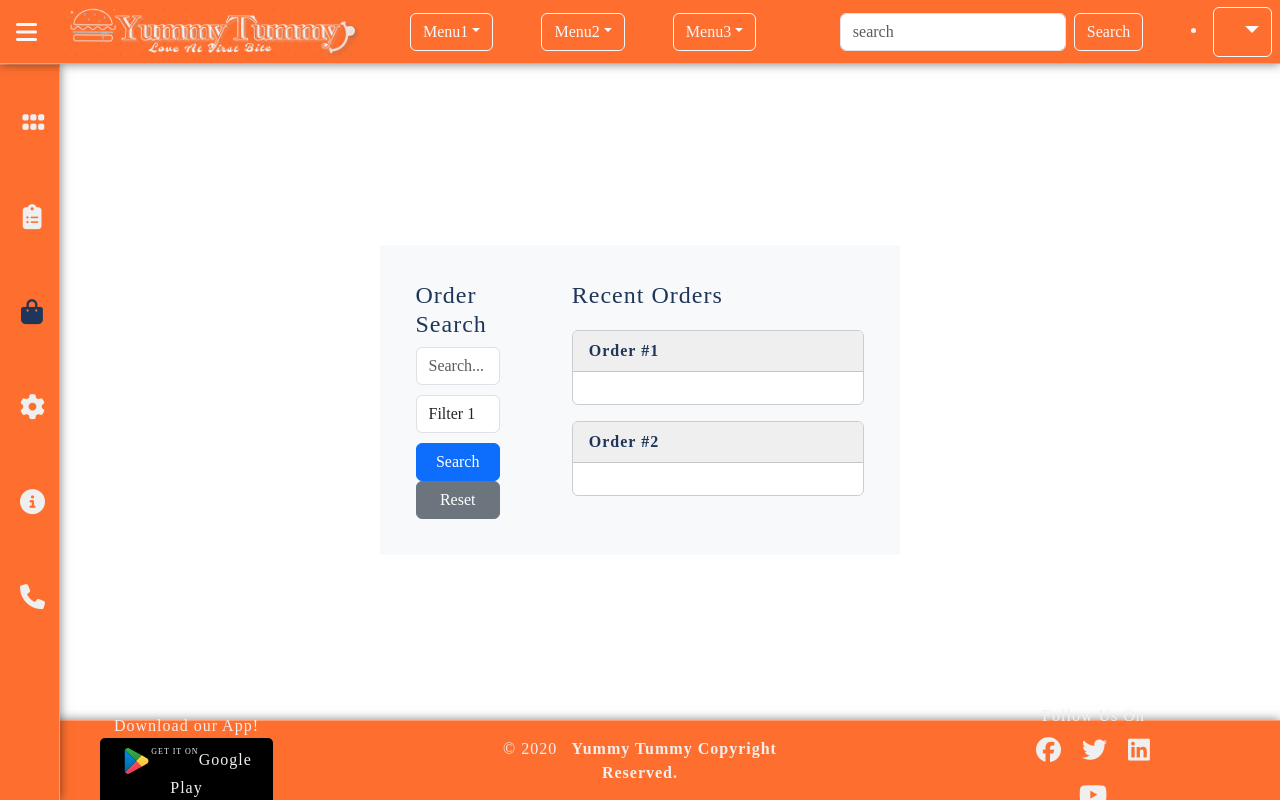
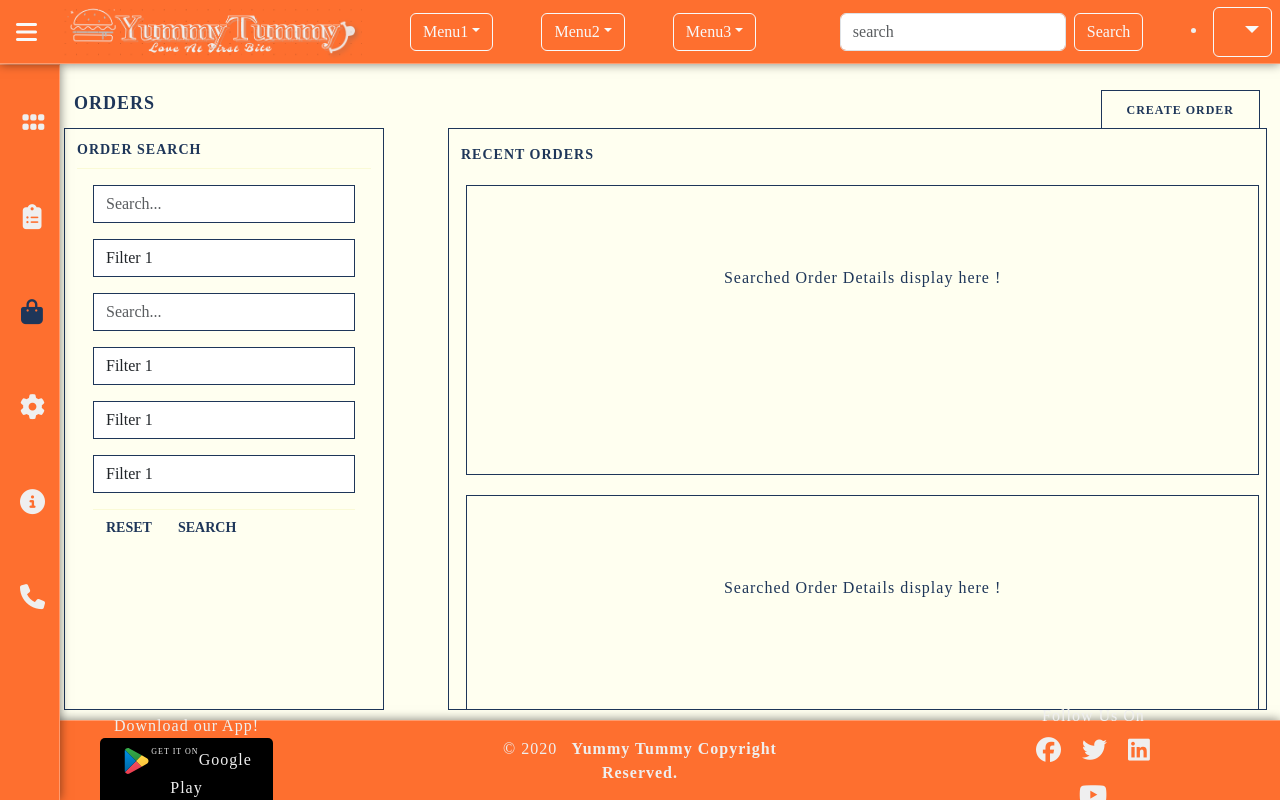
Before and after one commit to NaniBabuPallapu/fullstack_yummy_tummy_app, an Angular app in the folder angular-yummy-tummy/: page /orders in a window 1280 px wide. Built offline with nearby package versions, Linux system fonts and the light colour scheme; sample sign-in values are in the browser's storage.

Commit message:
adding search components

```diff
--- a/angular-yummy-tummy/src/app/app.module.ts
+++ b/angular-yummy-tummy/src/app/app.module.ts
@@ -24,6 +24,7 @@ import { UpdateProfileComponent } from './components/users/update-profile/update
 import { FormsModule, ReactiveFormsModule } from '@angular/forms';
 import { LoginComponent } from './components/login/login.component';
 import { UserRoutingModule } from './components/users/user-routing.module';
+import { SearchOrderComponent } from './components/order/search-order/search-order.component';
 @NgModule({
   declarations: [
     AppComponent,
@@ -45,6 +46,7 @@ import { UserRoutingModule } from './components/users/user-routing.module';
     DeleteProfileComponent,
     UpdateProfileComponent,
     LoginComponent,
+    SearchOrderComponent,
   ],
   imports: [
     BrowserModule,
--- a/angular-yummy-tummy/src/app/components/order/orders/orders.component.html
+++ b/angular-yummy-tummy/src/app/components/order/orders/orders.component.html
@@ -1,15 +1,18 @@
-<!DOCTYPE html>
-<html lang="en">
-<head>
-    <!-- Add your CSS links here -->
-</head>
-<body>
 <div class="container-fluid">
+    <div class="orders">ORDERS</div>
+    <div class="display">
+        <a class="create-order-custom" href="#">CREATE ORDER</a>
+    </div>
+
     <div class="row">
         <!-- Left Container for Order Search -->
-            <div class="col-lg-3 bg-light left-container">
+        <div class="col-lg-3 left-container custom-left-container">
+            <div class="header">
+                <div class="title mb-2">ORDER SEARCH</div>
+            </div>
+
             <div class="p-3">
-                    <h4>Order Search</h4>
+
                 <form>
                     <div class="form-group">
                         <input type="text" class="form-control" placeholder="Search...">
@@ -21,36 +24,51 @@
                             <option>Filter 3</option>
                         </select>
                     </div>
-                        <button type="submit" class="btn btn-primary">Search</button>
-                        <button type="reset" class="btn btn-secondary">Reset</button>
+                    <div class="form-group">
+                        <input type="text" class="form-control" placeholder="Search...">
+                    </div>
+                    <div class="form-group">
+                        <select class="form-control">
+                            <option>Filter 1</option>
+                            <option>Filter 2</option>
+                            <option>Filter 3</option>
+                        </select>
+                    </div>
+                    <div class="form-group">
+                        <select class="form-control">
+                            <option>Filter 1</option>
+                            <option>Filter 2</option>
+                            <option>Filter 3</option>
+                        </select>
+                    </div>
+                    <div class="form-group">
+                        <select class="form-control">
+                            <option>Filter 1</option>
+                            <option>Filter 2</option>
+                            <option>Filter 3</option>
+                        </select>
+                    </div>
+
+                    <div class="footer">
+                        <button type="reset" class="btn btn-custom-reset">RESET</button>
+                        <button type="submit" class="btn btn-custom-search">SEARCH</button>
+                    </div>
+
                 </form>
             </div>
         </div>
 
+        <div class="col-lg-8 center-container custom-center-container">
+            <div class="title mb-2" [ngStyle]="{'padding-top' : '15px'}">RECENT ORDERS</div>
             <!-- Right Container for Recent Orders -->
-            <div class="col-lg-9 bg-light right-container">
-                <div class="p-3">
-                    <h4>Recent Orders</h4>
-                    <div class="card">
-                        <div class="card-header">
-                            Order #1
-                        </div>
-                        <div class="card-body">
-                            <!-- Order details for Order #1 -->
-                        </div>
-                    </div>
-                    <div class="card mt-3">
-                        <div class="card-header">
-                            Order #2
-                        </div>
-                        <div class="card-body">
-                            <!-- Order details for Order #2 -->
-                        </div>
-                    </div>
-                    <!-- Add more recent orders as needed -->
+            <!-- <div class="col-lg-7 right-container custom-right-container"> -->
+                <!-- <div class="p-3"> -->
+                    <!-- <div class="scrollable-content"> -->
+                        <app-search-order></app-search-order>
+                        <app-search-order></app-search-order>
+                    <!-- </div> -->
+                <!-- </div> -->
+            <!-- </div> -->
         </div>
     </div>
 </div>
-    </div>
-</body>
-</html>
--- a/angular-yummy-tummy/src/app/components/order/orders/orders.component.scss
+++ b/angular-yummy-tummy/src/app/components/order/orders/orders.component.scss
@@ -1,58 +1,127 @@
-// // // orange color :  #FE6F2F;
-// // // white color : #EFEFEF;
-// // // dark blue color : #1e3659;
+// // // // orange color :  #FFFFF0;
+// // // // white color : #1e3659;
+// // // // dark blue color : #1e3659;
 
 .container-fluid{
     height: 100vh;
     width: 100%;
     display: flex;
     justify-content: center;
-    align-items: center;
     flex-direction: column;
     color: #1e3659;
+    background-color: #FFFFF0; /* Pure white background */
+    position: relative;
+
+
 }
 
-/* Style the left container for order search */
-.left-container {
-    width: 30%; /* Adjust the width as needed */
-    background-color: #EFEFEF;
-    padding: 20px;
-}
-
-.left-container h4 {
-    color: #1e3659;
-}
-
-/* Style the right container for recent orders */
-.right-container {
-    width: 70%; /* Adjust the width as needed */
-    background-color: #EFEFEF;
-    padding: 20px;
-}
-
-.right-container h4 {
-    color: #1e3659;
-}
-
-/* Style the form elements and buttons inside the left container */
-.left-container .form-group {
-    margin-bottom: 10px;
-}
-
-.left-container .btn {
+.header{
+    border-bottom: solid 1px #fafad6;
     width: 100%;
 }
 
-/* Style the cards inside the right container */
-.right-container .card {
-    margin-top: 20px;
-    border: 1px solid #ccc;
+.footer{
+    border-top: solid 1px #fafad6;
+    width: 100%;
 }
 
-.right-container .card-header {
-    background-color: #EFEFEF;
+.orders {
+    position: absolute;
+    top: 10%;
+    left: 5%;
+    font-size: 18px;
+    font-weight: bold;
+    margin: 10px;
+
+    // z-index: 999; /* Ensure it's on top of other content */
+}
+.create-order-custom{
+    position: absolute;
+    top: 10%;
+    right: 10px;
+    color: #1e3659;
+    font-size: 12px;
+    font-weight: bold;
+    border: 1px solid #1e3659 ;
+    text-decoration: none;
+    padding-left: 25px;
+    padding-right: 25px;
+    padding-top: 10px;
+    padding-bottom: 10px;
+    margin: 10px;
+
+
+
+}
+
+
+.title{
+    font-family: HelveticaNeueLTStd-Bd;
+    font-size: 14px;
+    letter-spacing: 1px;
     color: #1e3659;
     font-weight: bold;
+    padding-top: 10px;
 }
 
-/* Add more styles as needed for your specific design */
+.custom-left-container{
+    margin-left: 5%;
+    border: 1px solid #1e3659;
+    position: fixed;
+    top: 0;
+    left: 0;
+    bottom: 0;
+    margin-top: 10%;
+    margin-bottom: 7%;
+    overflow: auto;
+    color: #FFFFF0;
+
+
+}
+.form-control{
+    border: 1px solid #1e3659;
+    border-radius:0%;
+
+}
+.custom-center-container{
+    margin-left: 35%;
+    background-color: #FFFFF0;
+    border: 1px solid #1e3659;
+    top: 0;
+    left: 0;
+    color: #FFFFF0;
+    width: 64%;
+    overflow-x: hidden;
+    bottom: 0;
+    position: fixed;
+    margin-top: 10%;
+    margin-bottom: 7%;
+
+}
+
+.custom-right-container{
+    margin-left: 35%;
+    border: 1px solid #1e3659;
+    top: 0;
+    left: 0;
+    overflow: auto;
+    position: relative;
+    color: #1e3659;
+    margin-top: 10%;
+
+
+}
+
+.btn-custom-reset{
+    font-size: 14px;
+    color: #1e3659;
+    font-weight: bold;
+
+}
+
+.btn-custom-search{
+    font-size: 14px;
+    color: #1e3659;
+    font-weight: bold;
+
+}
--- /dev/null
+++ b/angular-yummy-tummy/src/app/components/order/search-order/search-order.component.html
@@ -0,0 +1,5 @@
+<div class="order-search-items col-lg-12">
+   <div class="arrange">
+    Searched Order Details display here !
+   </div>
+</div>
--- /dev/null
+++ b/angular-yummy-tummy/src/app/components/order/search-order/search-order.component.scss
@@ -0,0 +1,19 @@
+.order-search-items {
+    background-color: #FFFFF0;
+    border: 1px solid #1e3659;
+    height: 50%; /* Fill the entire height of the column */
+    overflow: auto; /* Enable scrolling if content exceeds the height */
+    color: #1e3659;
+    margin-left: 5px;
+    margin-right: 5px;
+
+    margin-top: 20px;
+    margin-bottom: 20px;
+
+
+}
+
+.arrange{
+    text-align: center;
+    padding-top: 80px;
+}
```
Also changed, not shown: angular-yummy-tummy/src/app/components/order/search-order/search-order.component.ts (added, +10 -0 lines). Lines whose indentation alone changed are shown as unchanged.
